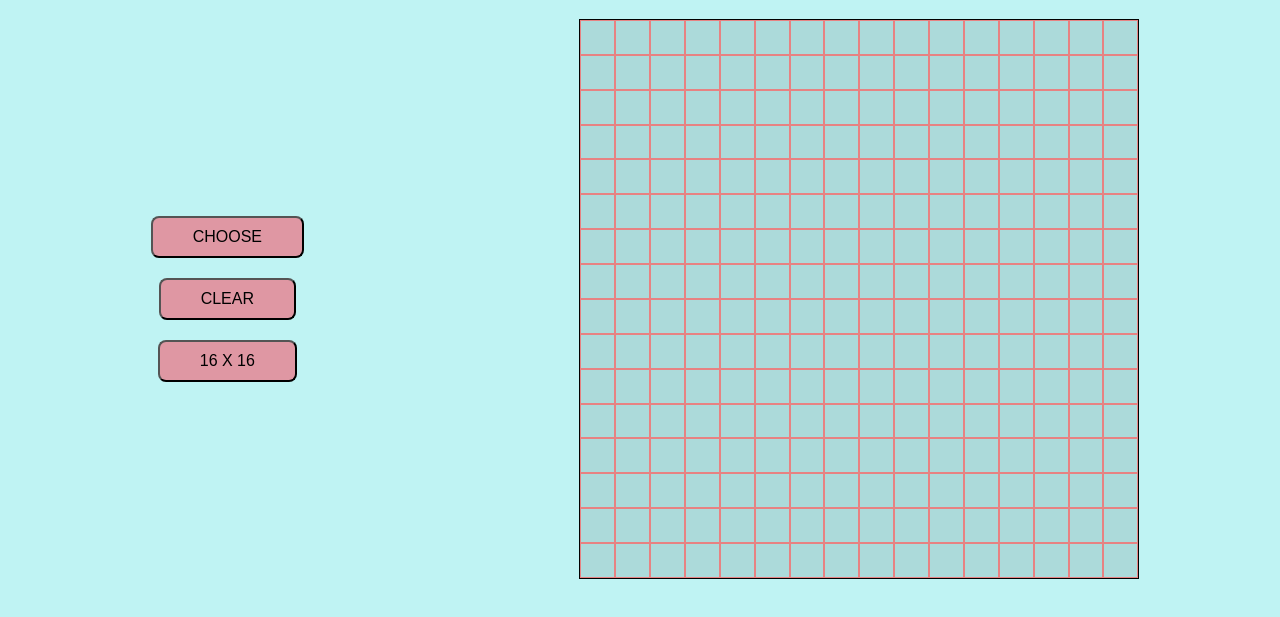
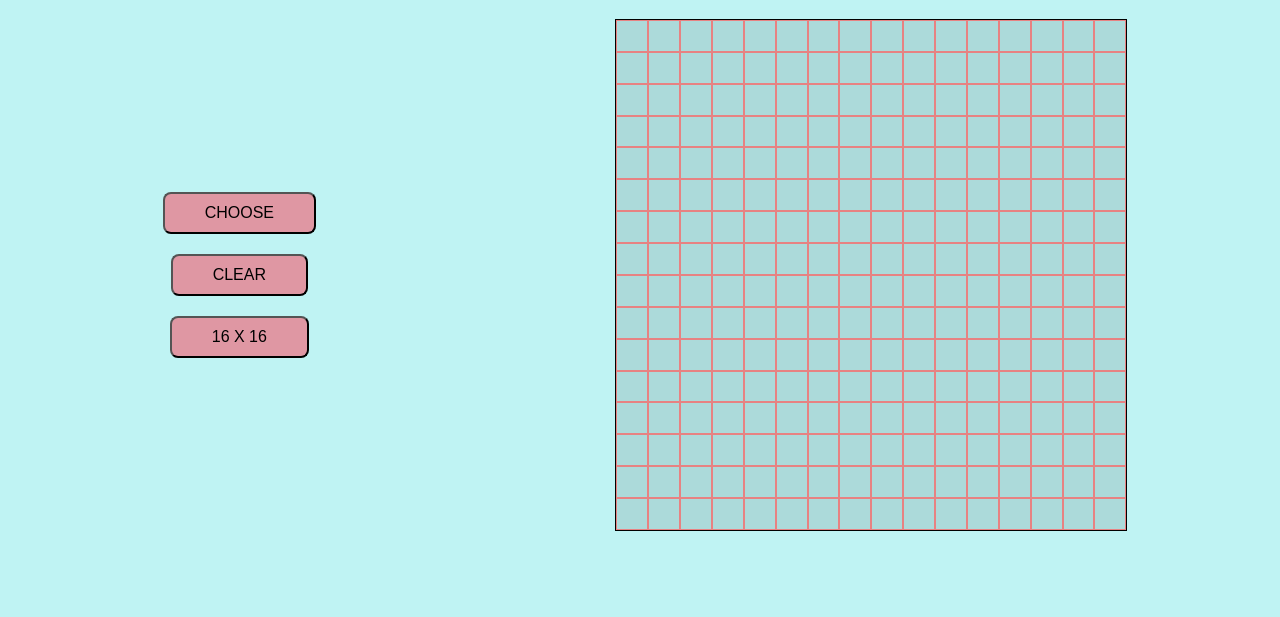
Before and after one commit to Japhet09/etch-a-sketch, a plain HTML site: page index.html in a window 1280 px wide. Shown: the part 125-742 px from the top of the page. Drawn offline with Linux system fonts and the light colour scheme.

Commit message:
adjusted height and width of container

```diff
--- a/style.css
+++ b/style.css
@@ -7,8 +7,8 @@
     display: grid;
     grid-template-columns: repeat(16,1fr);
     grid-template-rows: repeat(16,1fr);
-    width: 70vh;
-    height:70vh;
+    width: 40vw;
+    height:40vw;
     border: 1px solid black;
 
 
```
